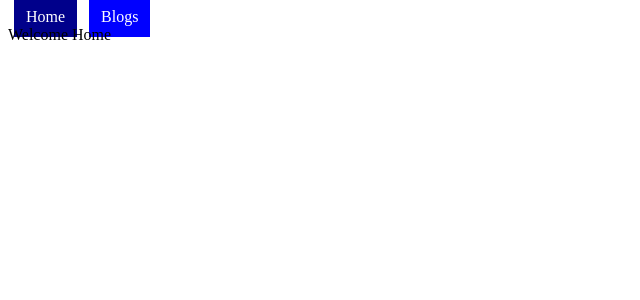
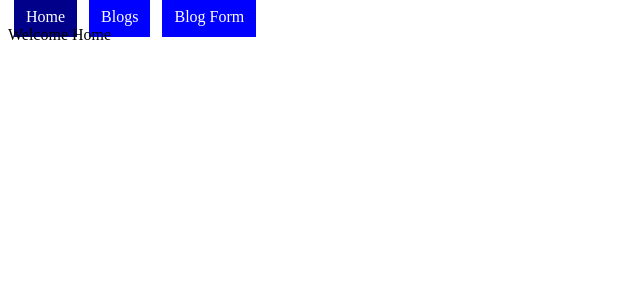
Before and after one commit to Robert-Ricci/popular_distractions, a React (Create React App) app in the folder popular_distractions_client/: page / in a window 1280 px wide. Shown: the top 300 px of the page, without its empty margins (0-640 px from the left). Built offline with nearby package versions, Linux system fonts and the light colour scheme; no server answers.

Commit message:
added blog form button to navbar

```diff
--- a/popular_distractions_client/src/components/NavBar.js
+++ b/popular_distractions_client/src/components/NavBar.js
@@ -30,6 +30,14 @@ class NavBar extends Component {
                   background: 'darkblue'
                     }}
         >Blogs</NavLink>
+        <NavLink
+                  to="/blogform"
+                  exact
+                  style={link}
+                  activeStyle={{
+                  background: 'darkblue'
+                    }}
+        >Blog Form</NavLink>
             </div>
         );
     }
```
